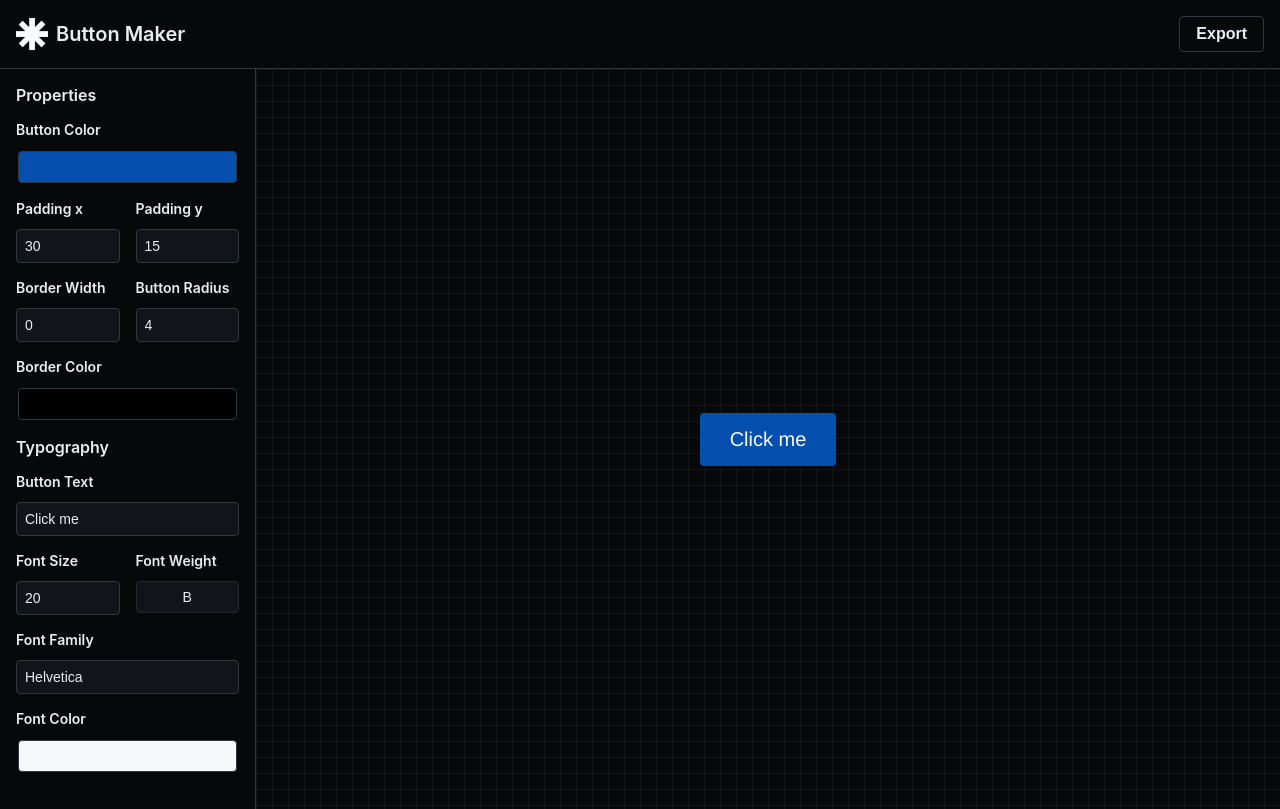
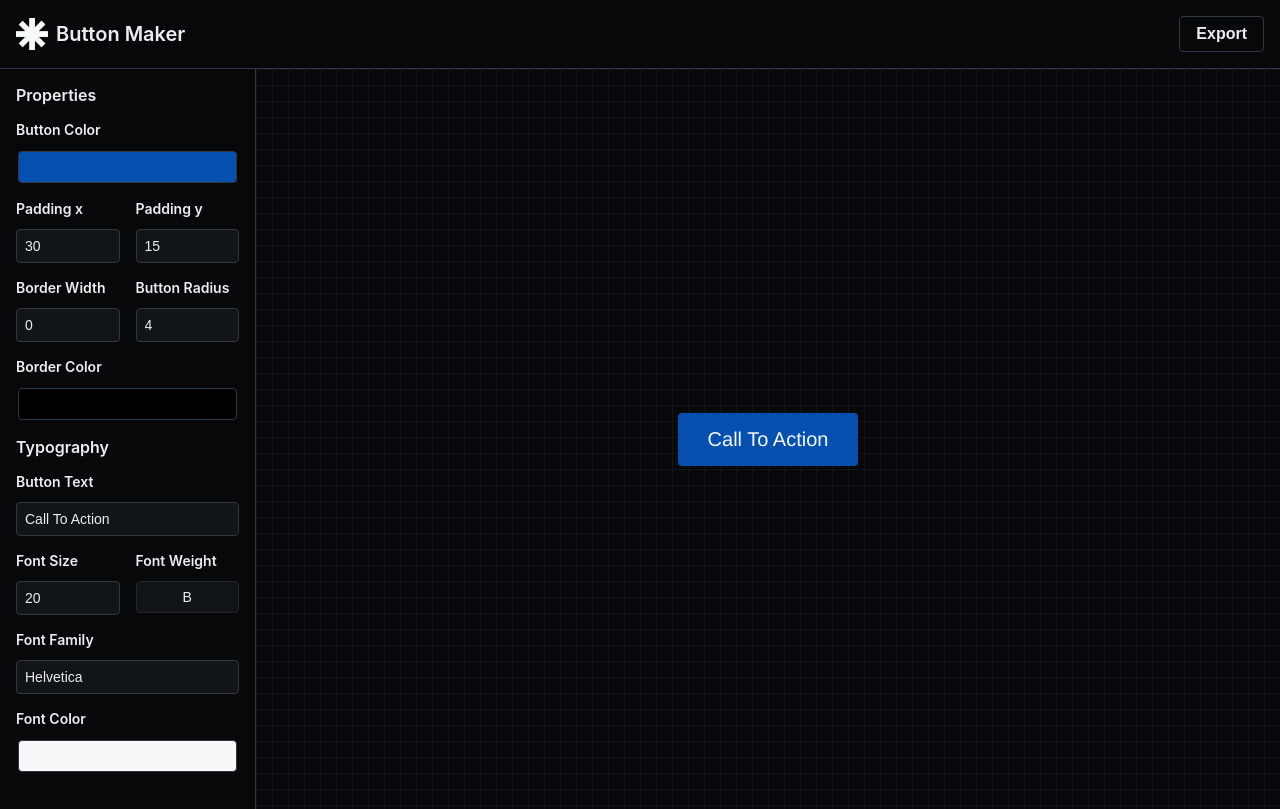
Before and after one commit to nigel-engel/ReCore-Button-Maker, a React (Vite) app: page / in a window 1280 px wide. Built offline with nearby package versions, Linux system fonts and the light colour scheme.

Commit message:
Changes: add button text Call To Action

```diff
--- a/src/App.jsx
+++ b/src/App.jsx
@@ -5,7 +5,6 @@ import Body from "./components/layout/Body";
 export default function App() {
   return (
     <>
-
       <Body />
     </>
   );
--- a/src/components/layout/Body.jsx
+++ b/src/components/layout/Body.jsx
@@ -19,7 +19,7 @@ export default function Body() {
     fontSize: 20,
     fontColor: "#f6f8fa",
     isBold: false,
-    buttonText: "Click me",
+    buttonText: "Call To Action",
     fontFamily: "Helvetica",
   });
 
```
